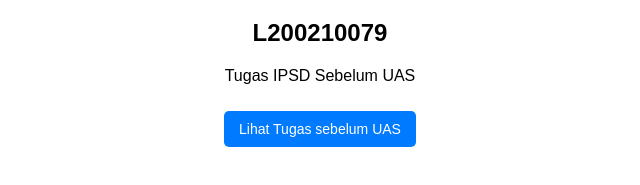
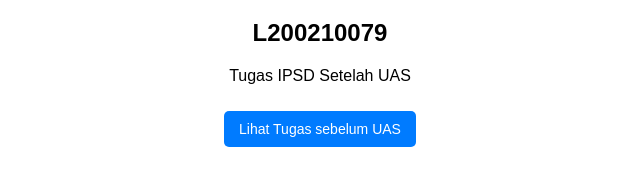
Before and after one commit to Agil200/ums-l200210079, a plain HTML site: page index.html in a window 1280 px wide. Shown: the part 269-454 px from the top of the page, 320-960 px from the left. Drawn offline with Linux system fonts and the light colour scheme.

Commit message:
Update index.html

```diff
--- a/index.html
+++ b/index.html
@@ -39,7 +39,7 @@
 <body>
     <h1>Ragiel Abiul Pratama</h1>
     <h2>L200210079</h2>
-    <p>Tugas IPSD Sebelum UAS</p>
+    <p>Tugas IPSD Setelah UAS</p>
     <a class="button" href="https://github.com/Agil200/ums-l200210079/blob/main/halaman.html">Lihat Tugas sebelum UAS</a>
 </body>
 
```
